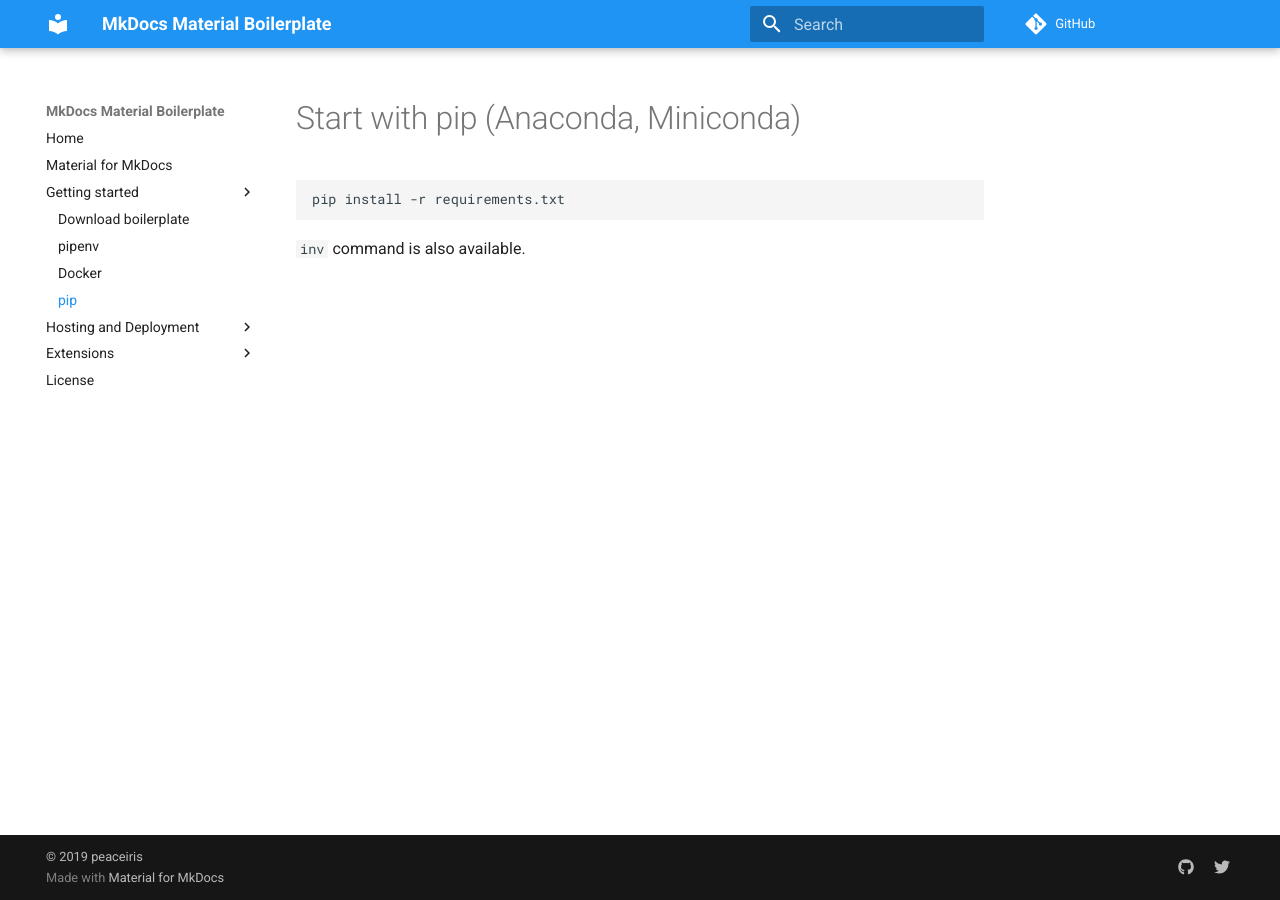
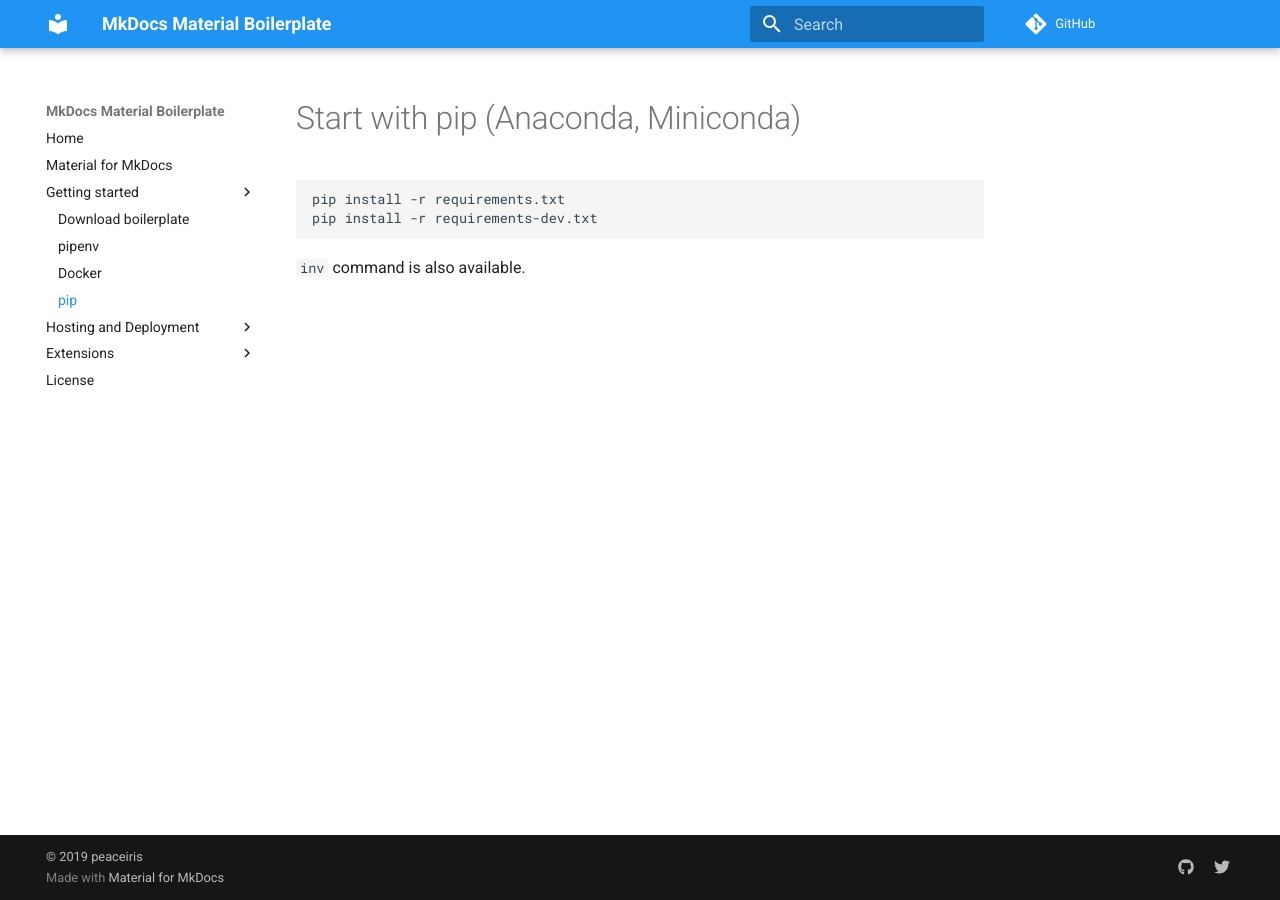
Before and after one commit to peaceiris/mkdocs-material-boilerplate, an MkDocs documentation site: the page built from docs/getting-started/pip.md, in a window 1280 px wide. Built offline with MkDocs 1.6.1 and Material for MkDocs 9.7.7, drawn with Linux system fonts in a browser that asks for light colours; comment, search, counter and statistics services are not loaded.

Commit message:
add: requirements-dev.txt

````diff
--- a/docs/getting-started/pip.md
+++ b/docs/getting-started/pip.md
@@ -2,6 +2,7 @@
 
 ```sh
 pip install -r requirements.txt
+pip install -r requirements-dev.txt
 ```
 
 `inv` command is also available.
--- /dev/null
+++ b/requirements-dev.txt
@@ -0,0 +1,2 @@
+-i https://pypi.org/simple
+invoke==1.2.0
````
